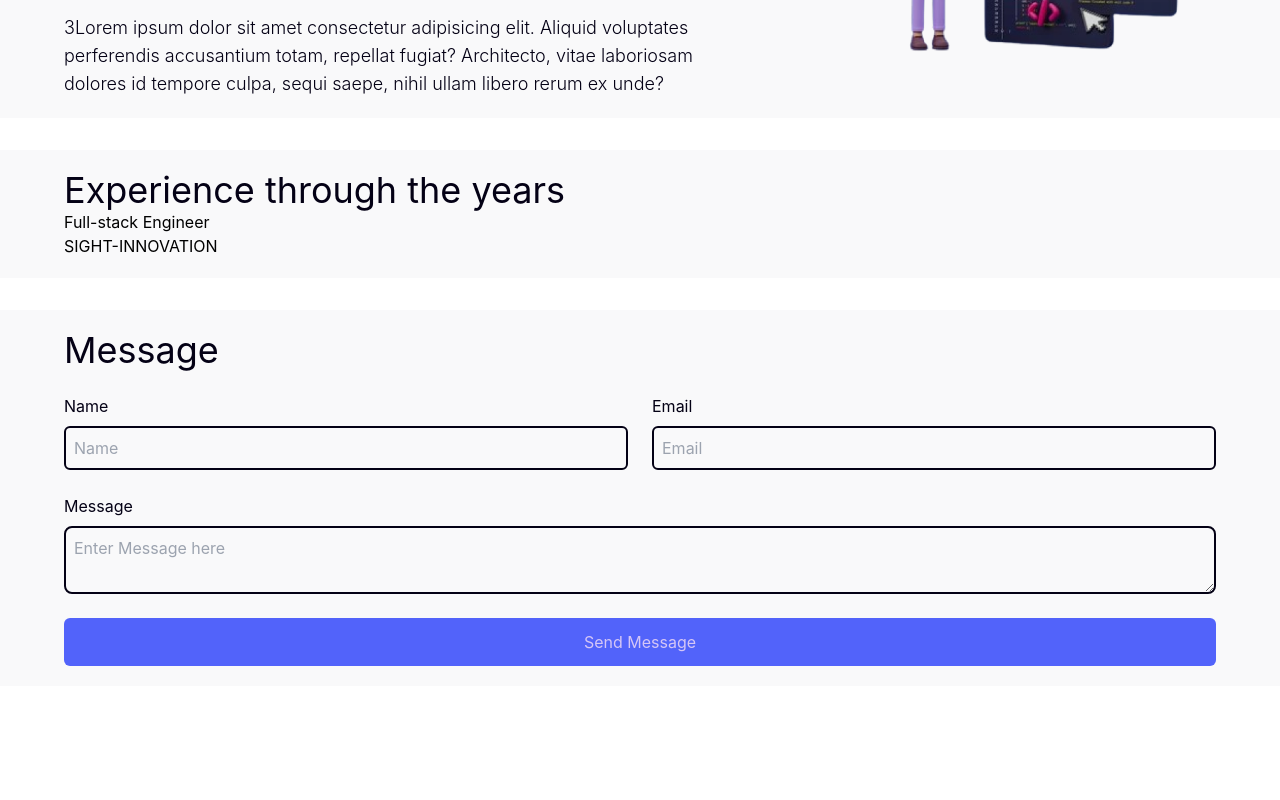
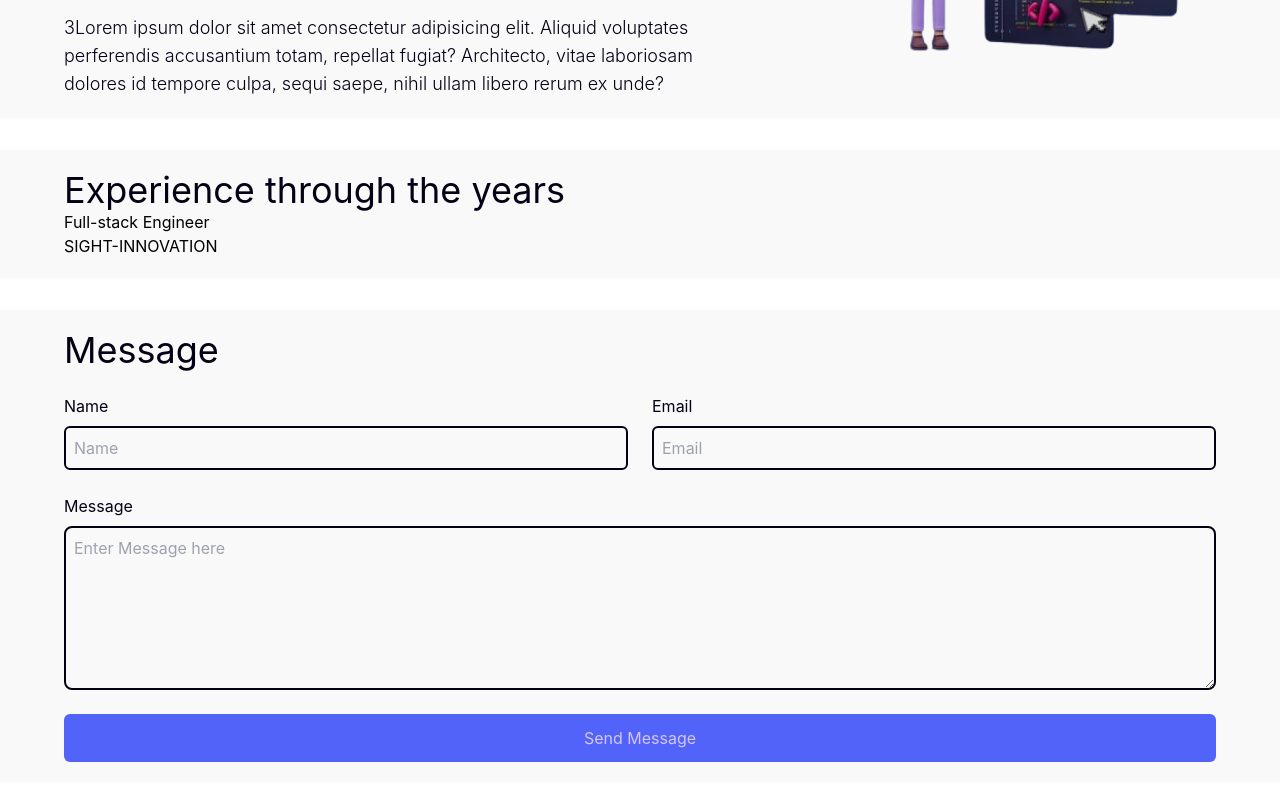
Before and after one commit to ajayioyetomi/my-portfolio, a Vue app: page / in a window 1280 px wide. Shown: the part 1946-2746 px from the top of the page. Before the commit the page ends 2632 px from the top, so only its background shows below. Built offline with nearby package versions, Linux system fonts and the light colour scheme.

Commit message:
updated socials

```diff
--- a/src/App.vue
+++ b/src/App.vue
@@ -1,8 +1,11 @@
 <script setup>
 import { ref, watch, onMounted, onUnmounted } from 'vue';
-import Header from './components/Header.vue';
+import {Header,Footer} from './components';
 import { stacks,mission_statement } from './constants';
 const slideRef = ref(null);
+const name = ref('');
+const email = ref('');
+const message = ref('');
 let start = null;
 let innerStart = null;
 let interval;
@@ -15,7 +18,6 @@
     ul.style.transform = `translateX(-${move}%)`;
     if(move%100 === 0 && move !== 0){
       clearInterval(start);
-      console.log(count,ul.children.length,'final')
       if(count == ul.children.length -2 ){
         ul.style.transform = `translateX(0)`;
         move = 0;
@@ -30,6 +32,14 @@
     }
     move+= 1;
   },interval)
+}
+const handleSubmitMessage=(event)=>{
+  event.preventDefault();
+  console.log(name.value,email.value,message.value,'data')
+  name.value = '';
+  email.value = ''
+  message.value = '';
+
 }
 onMounted(()=>{
   window.addEventListener('load',handleSlide);
@@ -147,25 +157,26 @@
         </div>
       </div>
   </section>
-  <section id="message" class="mt-8 px-[20px] md:px-[3%] lg:px-[5%] py-5 flex flex-col gap-6
+  <form @submit="handleSubmitMessage" id="message" class="mt-8 px-[20px] md:px-[3%] lg:px-[5%] py-5 flex flex-col gap-6
    bg-lightground dark:bg-darkground ">
     <h2 class="text-center md:text-left text-light dark:text-primary m-0 text-2xl  sm:text-4xl">Message</h2>
     <div class="w-full flex flex-col sm:flex-row gap-6">
       <label class="w-full flex flex-col gap-2">
         <span class="text-light dark:text-dark">Name</span>
-        <input class="flex-1 p-2 bg-transparent rounded-md border-2 border-light dark:border-primary" placeholder="Name" />
+        <input v-model="name" type="text" required class="text-light dark:text-dark flex-1 p-2 bg-transparent rounded-md border-2 border-light dark:border-primary" placeholder="Name" />
       </label>
-      <label class="w-full  flex flex-col gap-2">
+      <label  class="w-full  flex flex-col gap-2">
         <span class="text-light dark:text-dark">Email</span>
-        <input class="flex-1 p-2 bg-transparent rounded-md border-2 border-light dark:border-primary" placeholder="Email" />
+        <input v-model="email" required type="email" class="text-light dark:text-dark flex-1 p-2 bg-transparent rounded-md border-2 border-light dark:border-primary" placeholder="Email" />
       </label>
     </div>
     <label class="flex flex-col gap-2">
       <span class="text-light dark:text-dark">Message</span>
-      <textarea class="resize-y flex-1 p-2 bg-transparent rounded-lg border-2 border-light dark:border-primary" placeholder="Enter Message here"></textarea>
+      <textarea v-model="message" required rows="6" class="text-light dark:text-dark resize-y flex-1 p-2 bg-transparent rounded-lg border-2 border-light dark:border-primary" placeholder="Enter Message here"></textarea>
     </label>
     <button class="bg-primary text-dark rounded-md py-3">Send Message</button>
-  </section>
+  </form>
+  <Footer />
 
 </template>
 
--- /dev/null
+++ b/src/components/Footer.vue
@@ -0,0 +1,18 @@
+<script setup>
+    import {Socials} from '.';
+
+</script>
+<template>
+    <footer class="mt-8 px-[20px] md:px-[3%] lg:px-[5%] py-5 flex flex-col gap-4 items-center
+   bg-lightground dark:bg-darkground">
+        <Socials />
+        <div class="text-light dark:text-dark">
+            &copy; 2024, All Rights Reserved.
+        </div>
+
+    </footer>
+</template>
+
+<style scoped>
+
+</style>
--- a/src/components/Header.vue
+++ b/src/components/Header.vue
@@ -14,14 +14,16 @@
 <template>
     <header class="fixed z-50 items-center w-screen top-0 left-0 flex py-[10px] px-[5%] bg-[rgba(244,244,250,0.9)] dark:bg-[rgba(4,1,21,0.9)]">
         <span class="absolute top-0 left-0 w-full h-full -z-0 backdrop-blur-sm"></span>
-        <img src="/logo.png" class="relative z-40 w-[60px] h-[60px]" />
+        <a href="/" class="relative z-40 w-[60px] h-[60px]">
+            <img src="/logo.png" class="relative z-40 w-[60px] h-[60px]" />
+        </a>
         <nav class="relative flex flex-1 justify-end gap-4 sm:gap-6 items-center">
             <div class="hidden gap-4 sm:gap-6 md:flex items-center">
                 <a class="relative font-bold text-dark-primary dark:text-primary transition-all duration-75 after:absolute after:w-full after:h-1 after:bg-primary after:inline-block after:content-[''] after:-bottom-2 after:left-0 after:opacity-0 hover:after:opacity-100 "
                 v-for="link in links" :key="link.id" :href="'#'+link.path">{{ link.name }}
                 </a>
             </div>
-            <Socials />
+            <!-- <Socials />             -->
             <Switch />
             <Menu :show="show" @handleClick="handleShow()" class="relative z-50 md:hidden"/>
         </nav>
--- a/src/components/SocialLinks.vue
+++ b/src/components/SocialLinks.vue
@@ -6,6 +6,12 @@
     <div class="flex gap-[20px] dark:text-primary text-dark-primary ">
         <a target="_blank" href="https://www.github.com/ajayioyetomi"><v-icon name="bi-github" scale="1.2"></v-icon></a>
         <a target="_blank" href="https://www.linkedin.com/in/ajayi-oyetomi"><v-icon name="bi-linkedin" scale="1.2"></v-icon></a>
+        <a target="_blank" href="mailto:ajayioyetomi@gmail.com">
+            <v-icon name="md-email-outlined" scale="1.2"></v-icon>
+        </a>
+        <a target="_blank" href="skype:live:ajayi.teea">
+            <v-icon name="bi-skype" scale="1.2"></v-icon>
+        </a>
     </div>
 </template>
 
--- a/src/components/index.js
+++ b/src/components/index.js
@@ -1,3 +1,5 @@
 export {default as Switch} from './ModeSwitch.vue';
 export {default as Socials} from './SocialLinks.vue';
 export {default as Menu} from './Menu.vue';
+export {default as Footer} from './Footer.vue';
+export {default as Header} from './Header.vue';
--- a/src/main.js
+++ b/src/main.js
@@ -2,8 +2,8 @@
 import './style.css'
 import App from './App.vue'
 import {addIcons,OhVueIcon} from 'oh-vue-icons';
-import { BiGithub as GithubIcon, BiLinkedin as LinkdedinIcon } from "oh-vue-icons/icons";
-addIcons(GithubIcon,LinkdedinIcon);
+import { BiGithub as GithubIcon, BiLinkedin as LinkdedinIcon, MdEmailOutlined as EmailIcon,BiSkype as SkypeIcon } from "oh-vue-icons/icons";
+addIcons(GithubIcon,LinkdedinIcon,EmailIcon,SkypeIcon);
 const app = createApp(App);
 app.component('v-icon',OhVueIcon);
 app.mount('#app')
```
